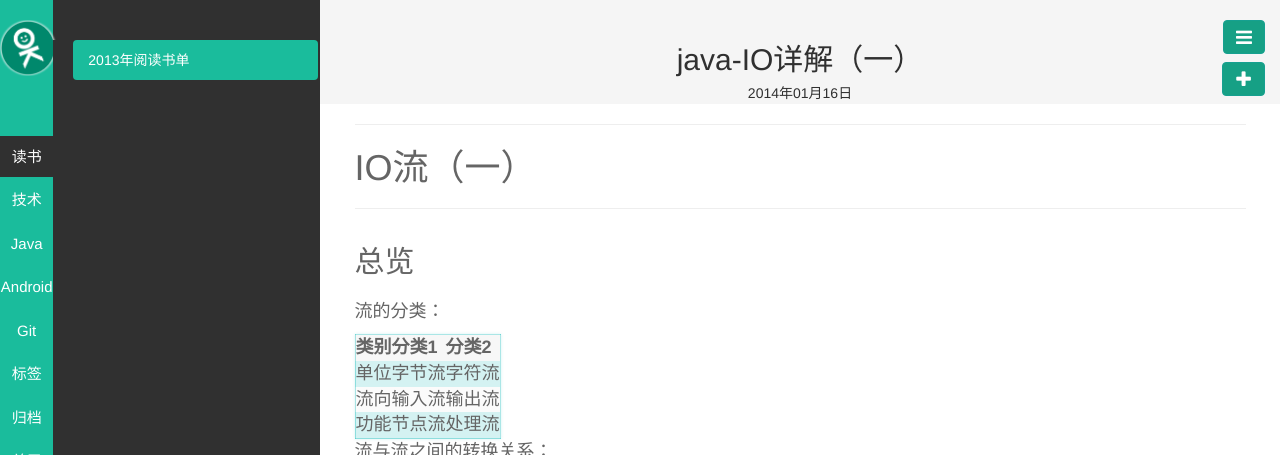
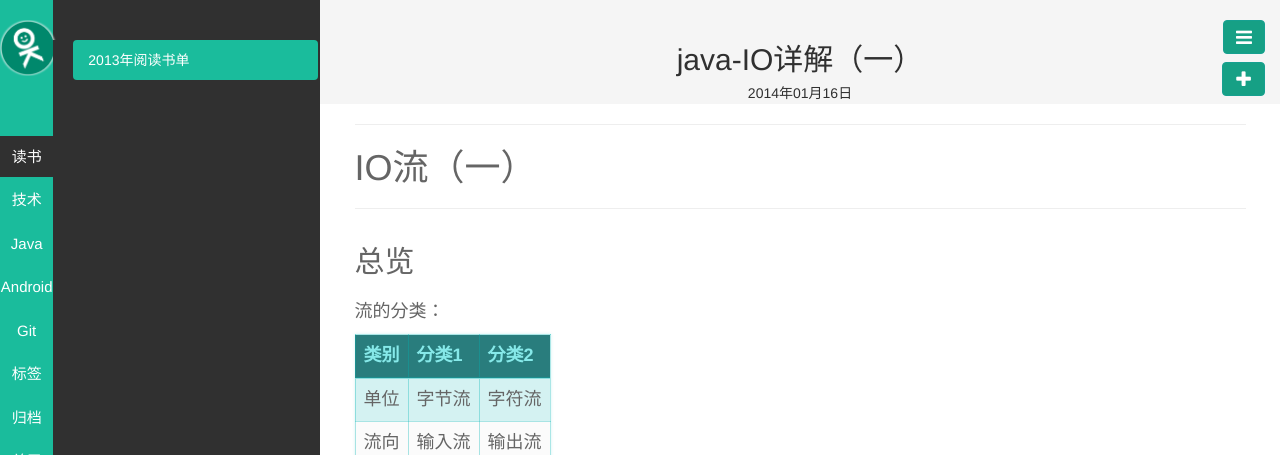
Before and after one commit to wswenyue/wswenyue.github.io, a Jekyll site: the page built from _posts/Java/2014-1-16-java-io-stream.md, in a window 1280 px wide. Shown: the top 455 px of the page. Built offline with Jekyll 4.4.1, drawn with Linux system fonts in a browser that asks for light colours; Markdown is read by kramdown in place of the engine named in the settings; grey boxes are pictures that could not be loaded.

Commit message:
表格样式调整

```diff
--- a/public/css/base.css
+++ b/public/css/base.css
@@ -146,6 +146,32 @@
   box-shadow: 0 0 3px rgba(0, 179, 179, 0.166667);
 }
 
+table:hover {
+  border: 1px solid rgba(0, 179, 179, 0.333333);
+  box-shadow: 0 0 8px rgba(0, 179, 179, 0.166667);
+}
+
+table thead tr th {
+  vertical-align: bottom;
+  padding: 8px;
+  color: rgba(153, 255, 255, 0.833333);
+  background-color: rgba(0, 102, 102, 0.833333);
+  border-width: 1px 1px 2px;
+  border-style: solid;
+  border-color: rgba(0, 179, 179, 0.333333);
+}
+
+table tbody tr td {
+  vertical-align: middle;
+  padding: 8px;
+  border: 1px solid rgba(0, 179, 179, 0.333333);
+}
+
+table tbody tr td:hover {
+  background-color: rgba(0, 153, 153, 0.333333);
+}
+
+
 table thead > tr {
   background-color: rgba(230, 230, 230, 0.333333);
 }
```
